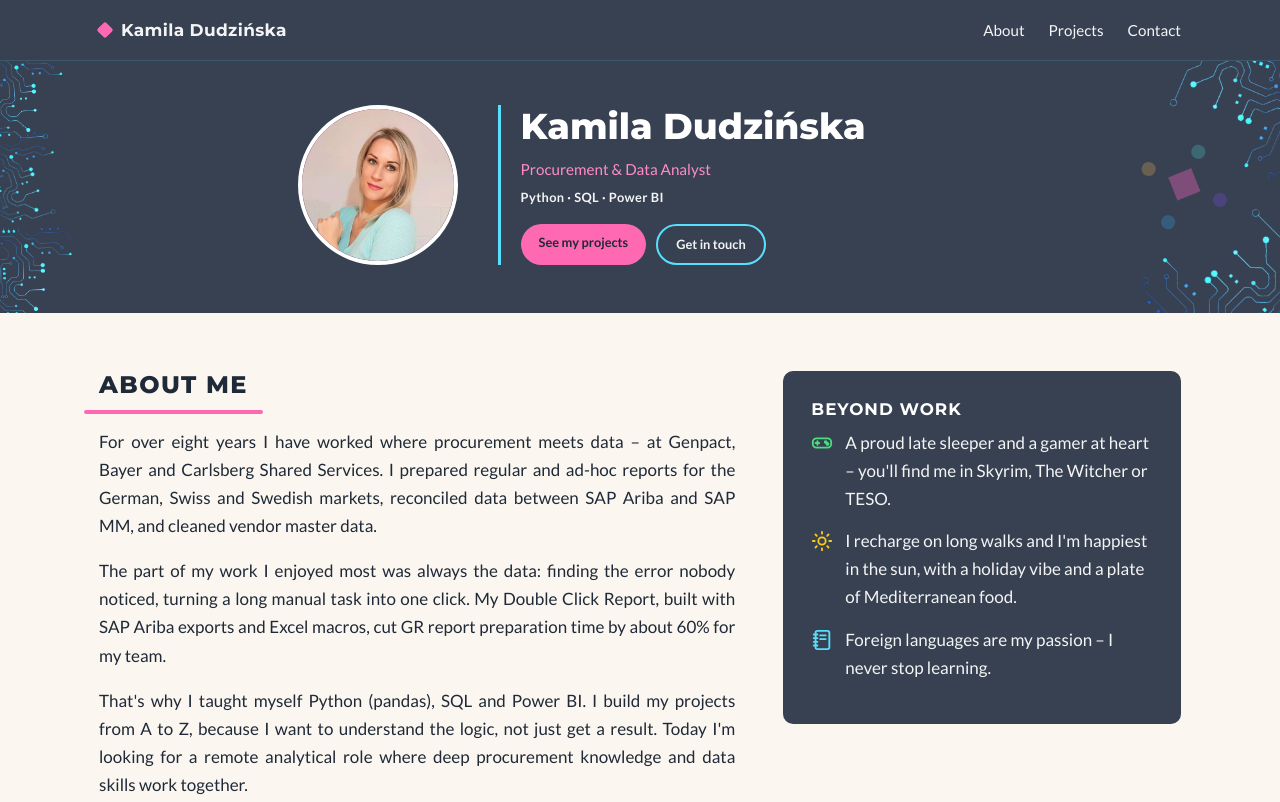
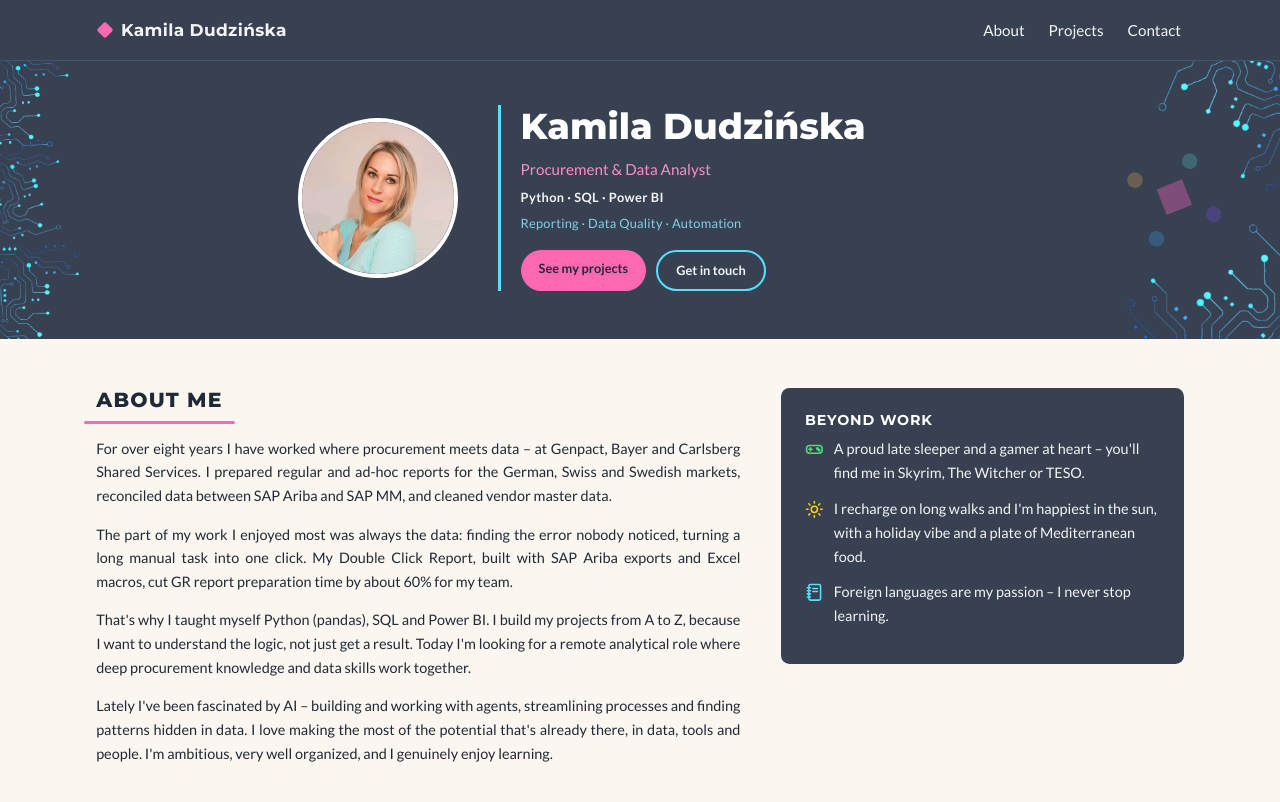
Before and after one commit to kamila-dudzinska/kamila-dudzinska.github.io, a plain HTML site: page index.html in a window 1280 px wide. Shown: the top 802 px of the page. Drawn offline with Linux system fonts and the light colour scheme.

Commit message:
Home page: focus line in banner, content scaled down 15%
Co-Authored-By: Claude Opus 5.5 <noreply@anthropic.com>
Claude-Session: https://claude.ai/code/session_01J9ZHiX5wmCzV82d4LN8vvJ

```diff
--- a/css/style.css
+++ b/css/style.css
@@ -622,3 +622,13 @@ main h2::after { width: 120%; margin-left: -10%; }
   .hero::before { background-size: auto 200px; background-position: left top; opacity: 0.5; }
   .hero::after { background-size: auto 200px; background-position: right bottom; opacity: 0.5; }
 }
+
+/* Trzecia linia w banerze: obszary pracy (błękit jak na LinkedIn) */
+.hero-focus { color: #7FD3E6; font-size: 0.8rem; margin: -0.8em 0 1.2em; letter-spacing: 0.02em; }
+
+/* Strona główna: wszystkie sekcje treści pomniejszone o 15% */
+/* (tylko komputer – na telefonie tekst zostaje w pełnym rozmiarze dla czytelności) */
+@media (min-width: 761px) {
+  .home main { zoom: 0.85; }
+  .home main .container { max-width: calc(var(--max) / 0.85); }  /* ta sama szerokość co nawigacja */
+}
--- a/index.html
+++ b/index.html
@@ -11,7 +11,7 @@
   <link href="https://fonts.googleapis.com/css2?family=Lato:wght@400;700&family=Montserrat:wght@700;800&display=swap" rel="stylesheet">
   <link rel="stylesheet" href="css/style.css">
 </head>
-<body>
+<body class="home">
 
   <!-- ===== Pasek nawigacji ===== -->
   <nav class="nav">
@@ -37,6 +37,8 @@
         <h1>Kamila Dudzińska</h1>
         <p class="hero-subtitle">Procurement &amp; Data Analyst</p>
         <p class="hero-tools">Python · SQL · Power BI</p>
+        <!-- Trzecia linia – jak na banerze LinkedIn -->
+        <p class="hero-focus">Reporting · Data Quality · Automation</p>
         <div class="hero-buttons">
           <a class="btn btn-primary" href="projects.html">See my projects</a>
           <a class="btn btn-outline" href="#contact">Get in touch</a>
```
